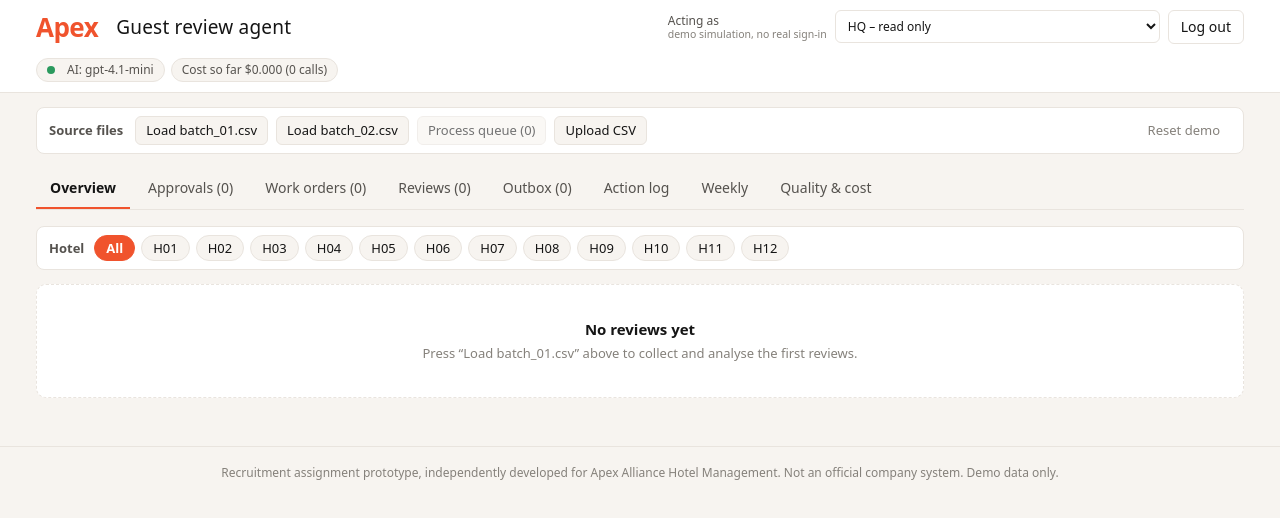
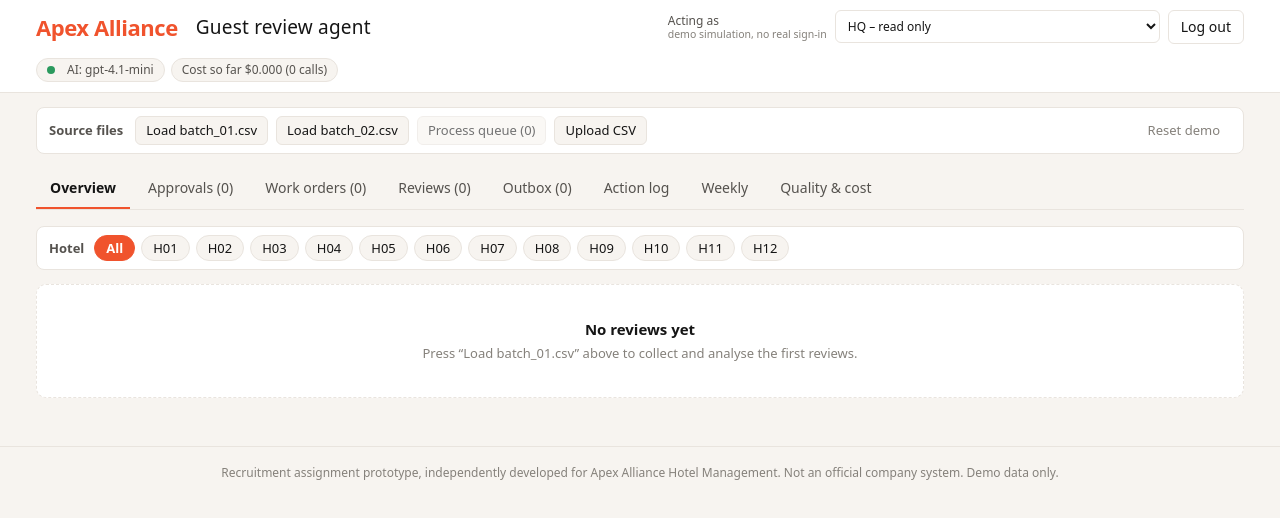
Before and after one commit to juliuspov7/apex-review-agent, a Next.js app: page / in a window 1280 px wide. Shown: the top 518 px of the page. Built offline with nearby package versions, Linux system fonts and the light colour scheme.

Commit message:
Wordmark: Apex Alliance

```diff
--- a/app/Agent.tsx
+++ b/app/Agent.tsx
@@ -121,7 +121,7 @@ export default function Agent() {
       <header className="top">
         <div className="wrap">
           <div className="hdr-left">
-            <span className="wordmark">Apex</span>
+            <span className="wordmark">Apex Alliance</span>
             <h1>Guest review agent</h1>
           </div>
           <div className="chips">
--- a/app/globals.css
+++ b/app/globals.css
@@ -225,5 +225,5 @@ header.top .chips { flex: 1 1 auto; min-width: 0; }
 .hotelbar .small { margin-left: 6px; }
 
 /* text wordmark instead of a logo */
-.wordmark { font-size: 26px; font-weight: 800; letter-spacing: -.02em; color: var(--accent); line-height: 1; }
+.wordmark { font-size: 22px; white-space: nowrap; font-weight: 800; letter-spacing: -.02em; color: var(--accent); line-height: 1; }
 .login-wordmark { font-size: 32px; font-weight: 800; letter-spacing: -.02em; color: var(--accent); justify-self: start; line-height: 1; }
--- a/app/login/page.tsx
+++ b/app/login/page.tsx
@@ -21,7 +21,7 @@ export default function Login() {
   return (
     <main className="login-page">
       <form className="login-card" onSubmit={submit}>
-        <div className="login-wordmark">Apex</div>
+        <div className="login-wordmark">Apex Alliance</div>
         <h1>Review agent</h1>
         <p>Enter the access password to open the guest review agent.</p>
         <input type="password" name="password" placeholder="Password" autoFocus required autoComplete="current-password" aria-label="Password" />
```
